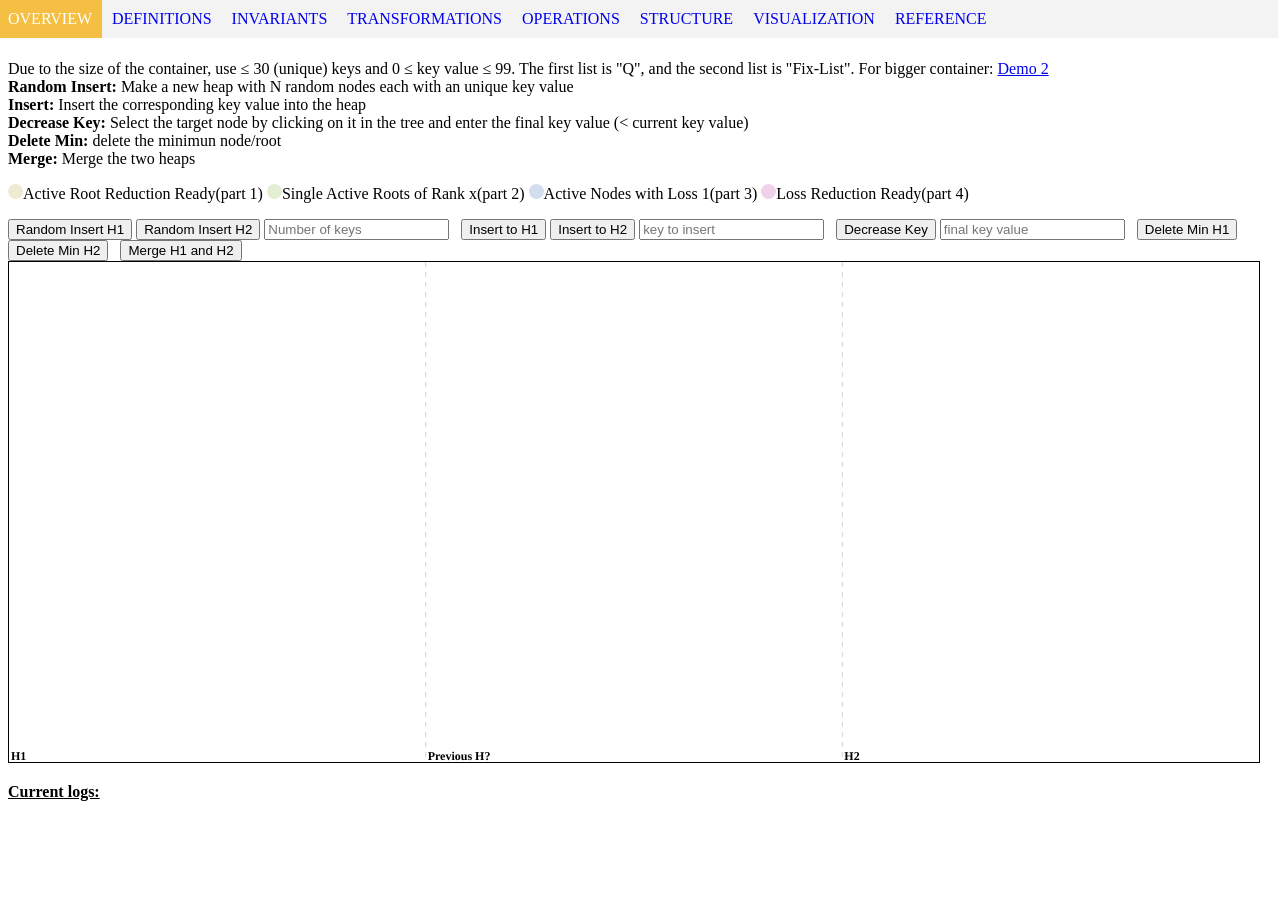
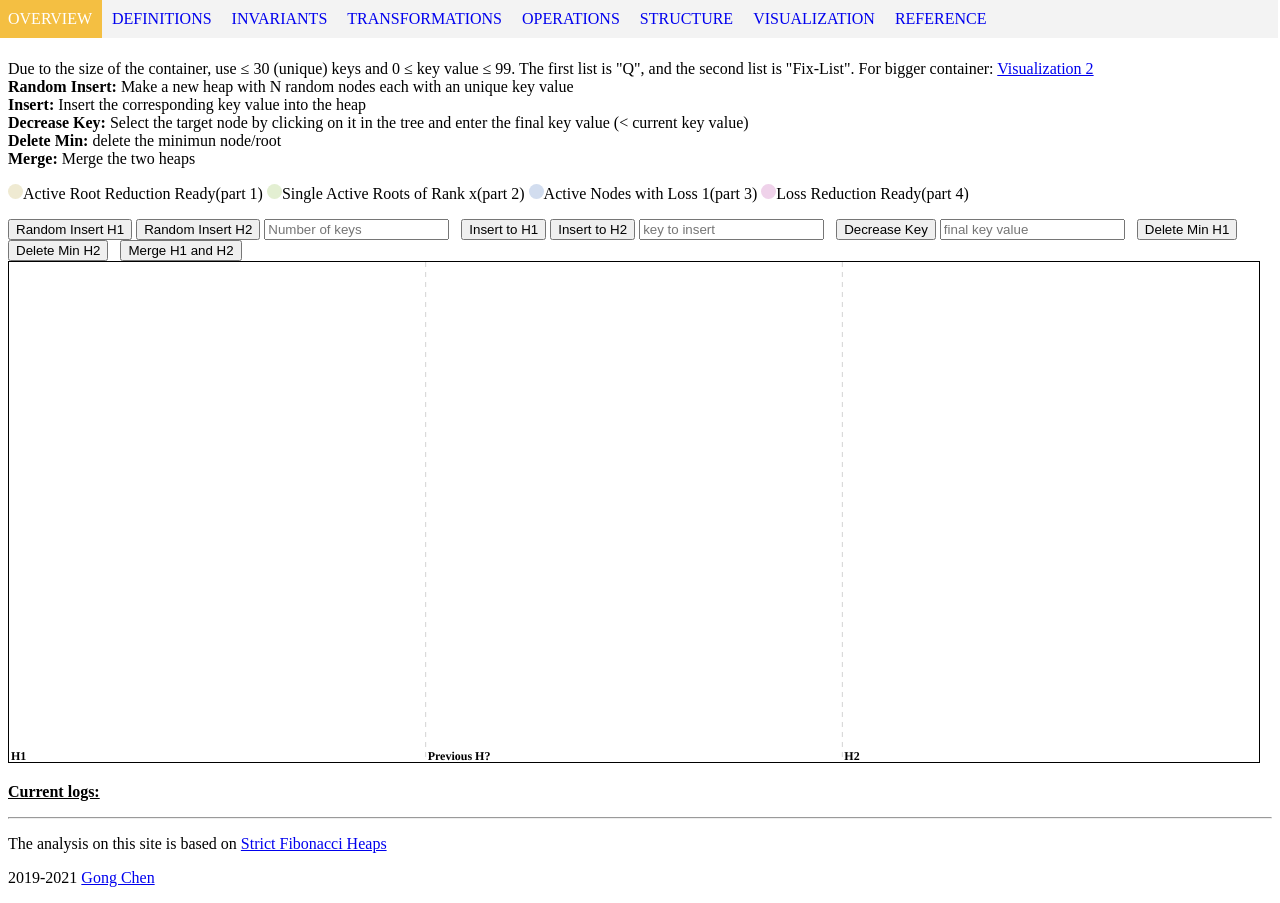
Before and after one commit to gongchen161/StrictFibonacciHeap, a plain HTML site: page demo.html in a window 1280 px wide. Before the commit the page ends 817 px from the top, so only its background shows below. Drawn offline with Linux system fonts and the light colour scheme.

Commit message:
Added footer section to Visualization pages

```diff
--- a/demo.html
+++ b/demo.html
@@ -26,7 +26,7 @@
     </div>
 
     <div id ="title">
-        <p>Due to the size of the container, use &le; 30 (unique) keys and 0 &le; key value &le; 99. The first list is "Q", and the second list is "Fix-List". For bigger container: <a href="demo2.html">Demo 2</a>
+        <p>Due to the size of the container, use &le; 30 (unique) keys and 0 &le; key value &le; 99. The first list is "Q", and the second list is "Fix-List". For bigger container: <a href="demo2.html">Visualization 2</a>
         <br><b>Random Insert:</b> Make a new heap with N random nodes each with an unique key value
         <br><b>Insert:</b> Insert the corresponding key value into the heap
         <br><b>Decrease Key:</b> Select the target node by clicking on it in the tree and enter the final key value (< current key value)
@@ -66,7 +66,11 @@
     <div id="temp">
     </div>
 
-
+    <div className="footer">
+      <hr class="line">
+      <p>The analysis on this site is based on <a target="_blank" href="https://www.cs.au.dk/~gerth/papers/stoc12.pdf">Strict Fibonacci Heaps</a></p>
+      <p>2019-2021 <a href="https://gongchen161.github.io/" title="Home">Gong Chen</a> </p>
+    </div>
 	</body>
     <script src="classes.js"></script>
   <script src="sfh.js"></script>
```
Also changed, not shown: demo2.html (+5 -0 lines).
